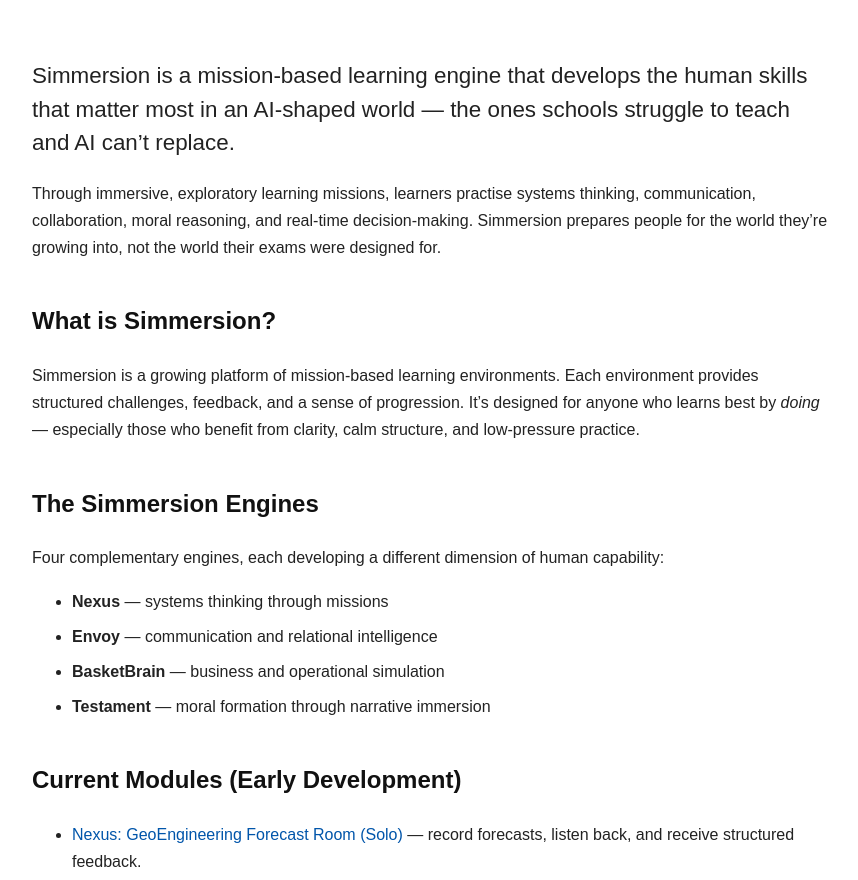
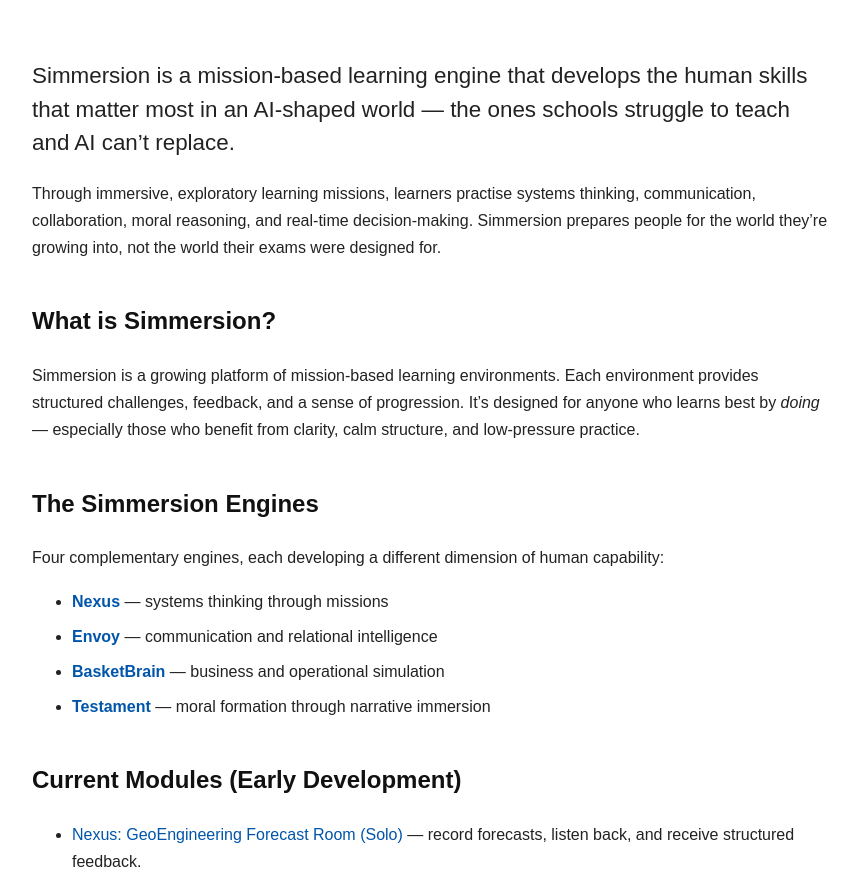
Before and after one commit to simmersion-education/simmersion-education.github.io, a plain HTML site: page index.html in a window 1280 px wide. Shown: the part 165-1045 px from the top of the page, without its empty margins (208-1066 px from the left). Drawn offline with Linux system fonts and the light colour scheme.

Commit message:
Update index.html
links in home page

```diff
--- a/index.html
+++ b/index.html
@@ -104,16 +104,40 @@
   </div>
 
   <div class="section">
-    <h2>The Simmersion Engines</h2>
-    <p>Four complementary engines, each developing a different dimension of human capability:</p>
+  <h2>The Simmersion Engines</h2>
+  <p>Four complementary engines, each developing a different dimension of human capability:</p>
 
-    <ul class="module-list">
-      <li><strong>Nexus</strong> — systems thinking through missions</li>
-      <li><strong>Envoy</strong> — communication and relational intelligence</li>
-      <li><strong>BasketBrain</strong> — business and operational simulation</li>
-      <li><strong>Testament</strong> — moral formation through narrative immersion</li>
-    </ul>
-  </div>
+  <ul class="module-list">
+    <li>
+      <a href="/nexus/">
+        <strong>Nexus</strong>
+      </a>
+      — systems thinking through missions
+    </li>
+
+    <li>
+      <a href="/envoy/">
+        <strong>Envoy</strong>
+      </a>
+      — communication and relational intelligence
+    </li>
+
+    <li>
+      <a href="/basketbrain/">
+        <strong>BasketBrain</strong>
+      </a>
+      — business and operational simulation
+    </li>
+
+    <li>
+      <a href="/testament/">
+        <strong>Testament</strong>
+      </a>
+      — moral formation through narrative immersion
+    </li>
+  </ul>
+</div>
+
 
   <div class="section">
     <h2>Current Modules (Early Development)</h2>
```
